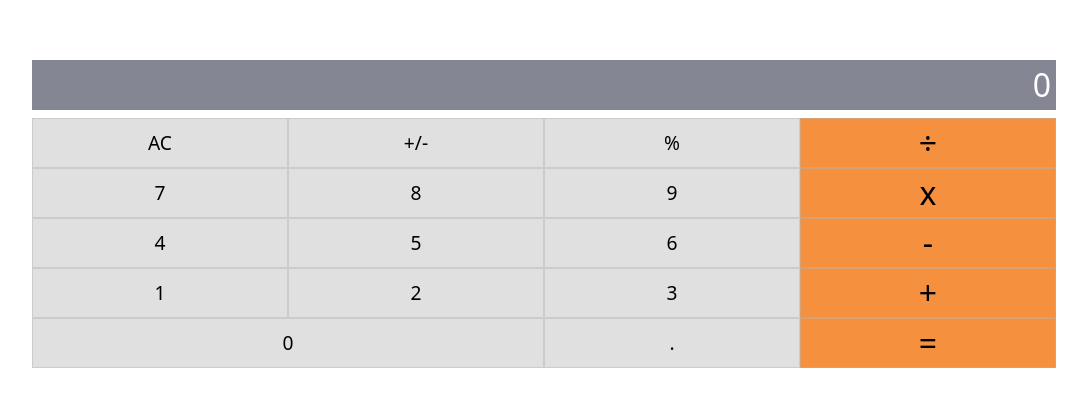
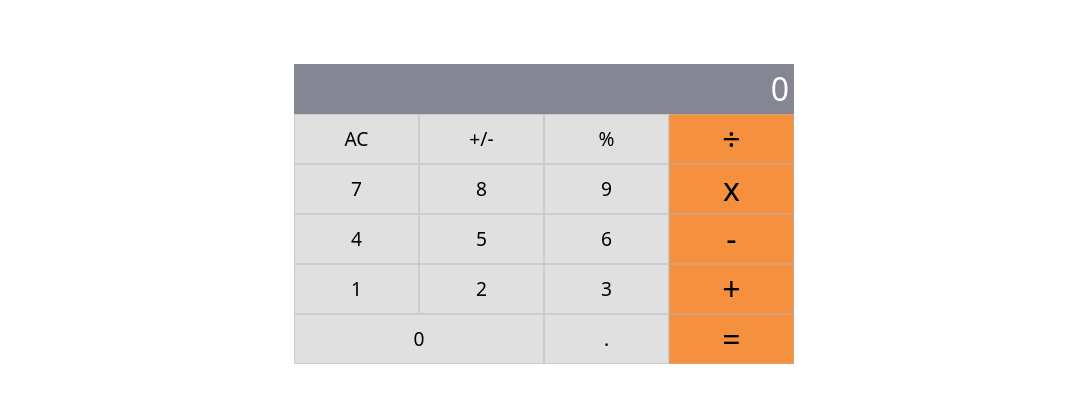
Before and after one commit to PierreBarba/math-magician, a React (Create React App) app: page / in a window 1280 px wide. Shown: the part 186-592 px from the top of the page, without its empty margins (96-1183 px from the left). Built offline with nearby package versions, Linux system fonts and the light colour scheme.

Commit message:
fix details to be exactly like the activity

```diff
--- a/src/index.css
+++ b/src/index.css
@@ -17,7 +17,7 @@
 }
 
 .containerCalculator {
-  width: 80%;
+  width: 500px;
   display: flex;
   flex-direction: column;
   justify-content: flex-start;
@@ -33,6 +33,7 @@
   background-color: #858694;
   color: white;
   padding-right: 5px;
+  margin: 0px 0px 0px 0px;
 }
 
 .buttonsContainer {
```
